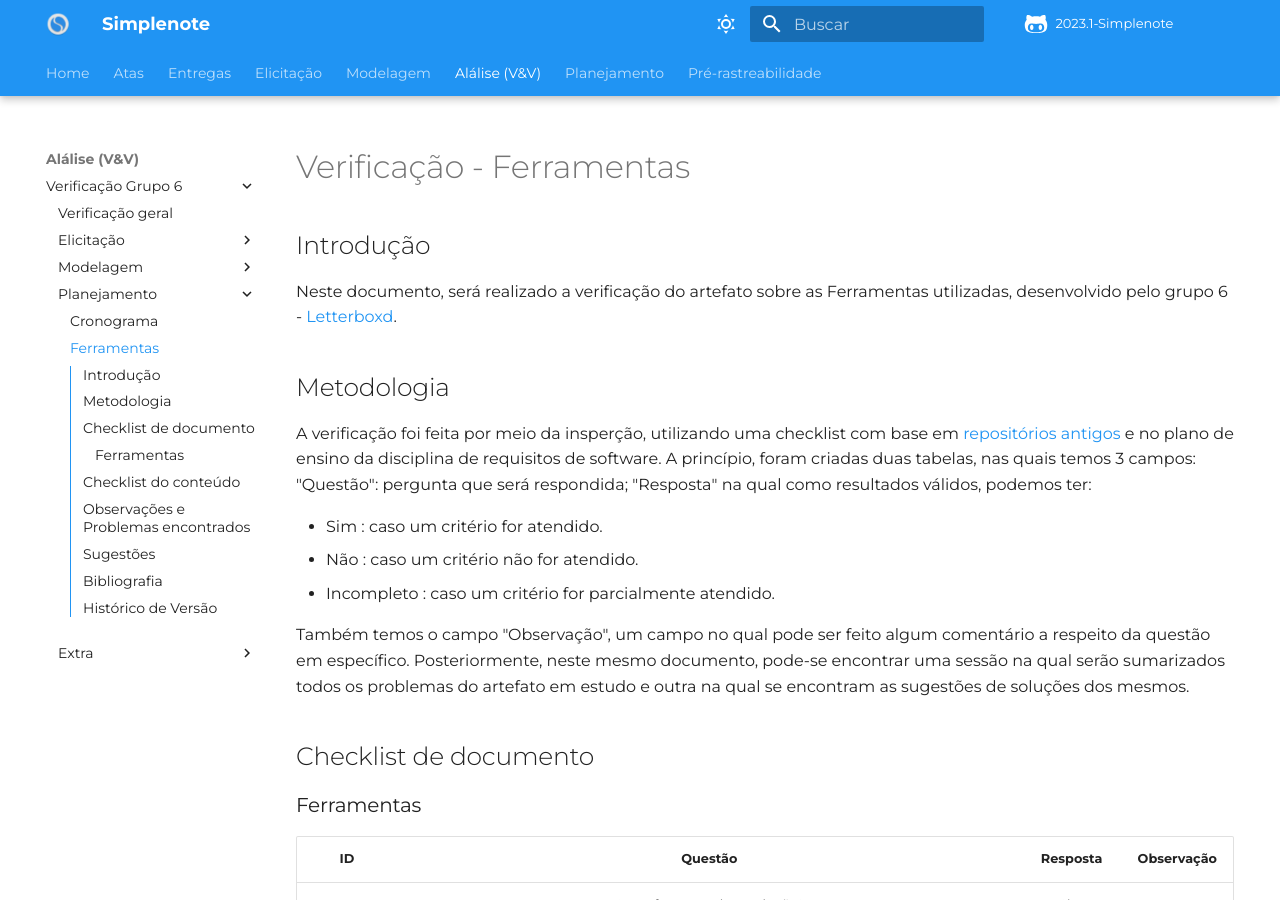
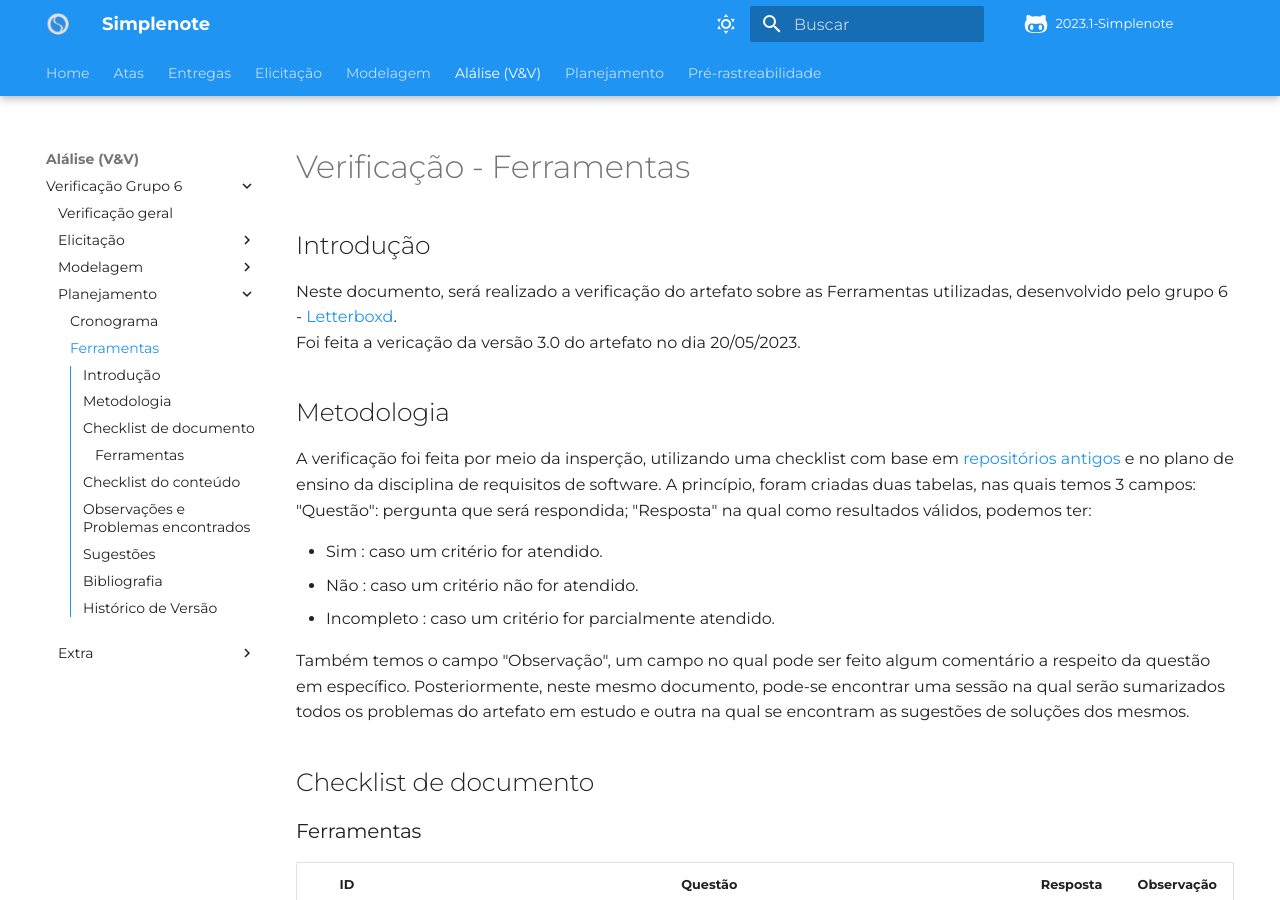
Before and after one commit to Requisitos-de-Software/2023.1-Simplenote, an MkDocs documentation site: the page built from docs/analise-grupo6/planejamento/ferramentas.md, in a window 1280 px wide and 900 px high. Built offline with MkDocs 1.6.1 and Material for MkDocs 9.7.7, drawn with Linux system fonts in a browser that asks for light colours; some web fonts are replaced; comment, search, counter and statistics services are not loaded.

Commit message:
revisão ok

```diff
--- a/docs/analise-grupo6/planejamento/ferramentas.md
+++ b/docs/analise-grupo6/planejamento/ferramentas.md
@@ -3,6 +3,7 @@
 ## Introdução
 
 Neste documento, será realizado a verificação do artefato sobre as Ferramentas utilizadas, desenvolvido pelo grupo 6 - [Letterboxd](<https://github.com/Requisitos-de-Software/2023.1-Letterboxd/tree/master>).
+<br> Foi feita a vericação da versão 3.0 do artefato no dia 20/05/2023.
 
 ## Metodologia
 
```
